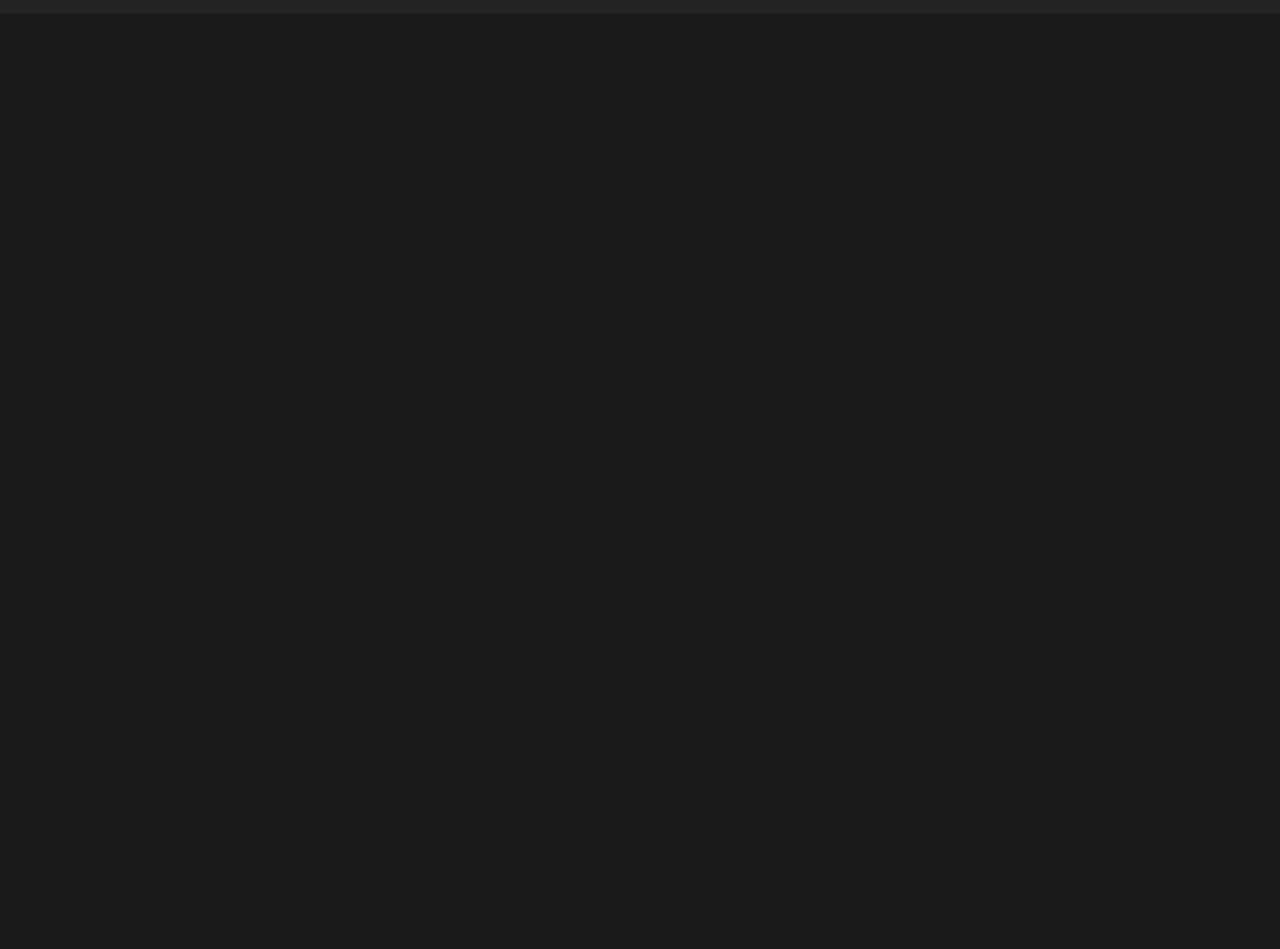
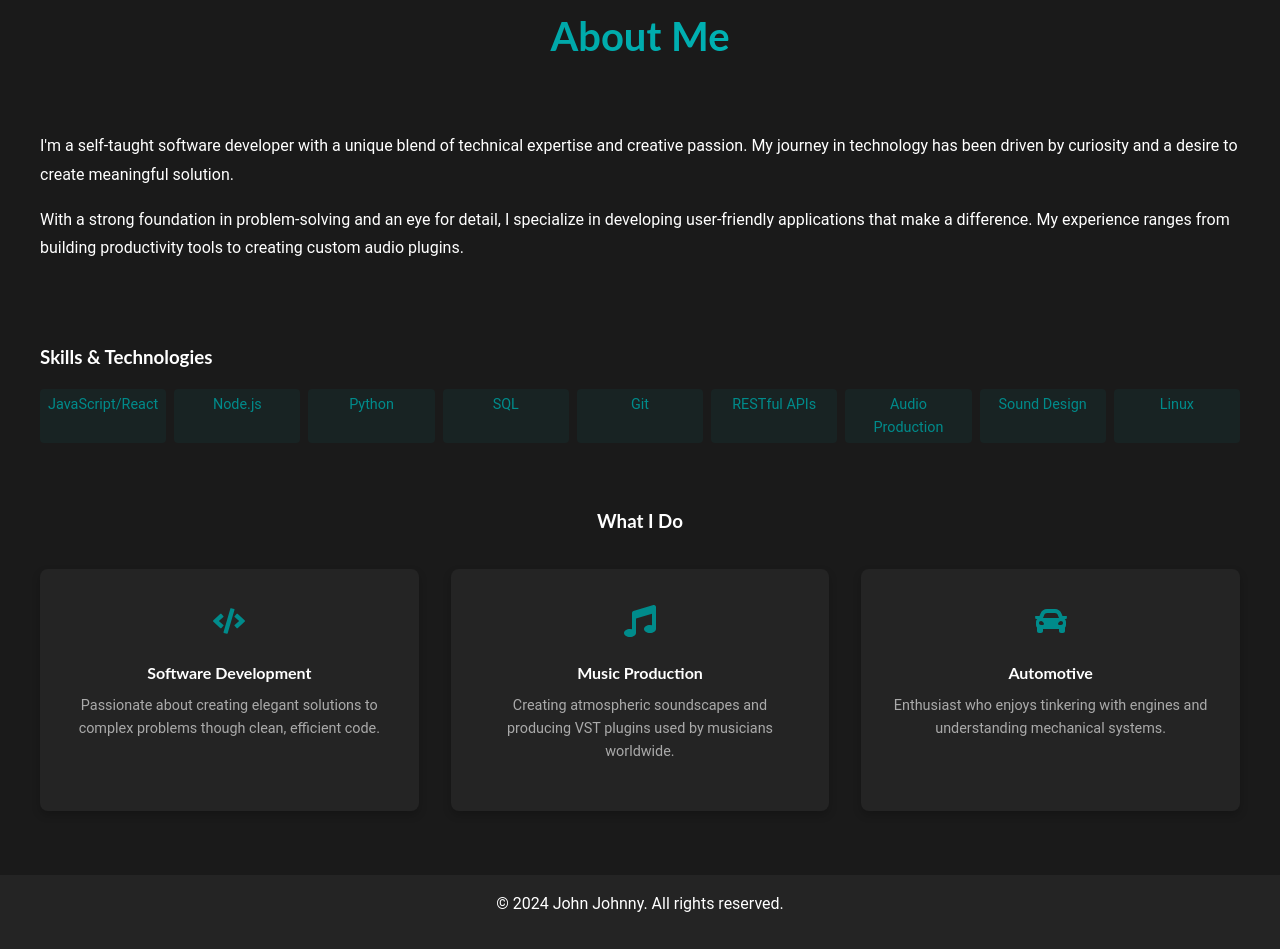
Before and after one commit to codelikeachode/react-app, a React (Create React App) app: page / in a window 1280 px wide. Shown: the part 860-1809 px from the top of the page. Before the commit the page ends 874 px from the top, so only its background shows below. Built offline with nearby package versions, Linux system fonts and the light colour scheme.

Commit message:
about me/formatting

```diff
--- a/src/App.js
+++ b/src/App.js
@@ -11,10 +11,12 @@ import Footer from './components/shared/Footer';
 
 // Home Components
 import Hero from './components/home/Hero';
+import About from './components/home/About';
 
 const HomePage = memo(() => (
   <>
   <Hero />
+  <About />
   </>
 ));
 
--- a/src/components/home/About.js
+++ b/src/components/home/About.js
@@ -0,0 +1,226 @@
+import React from 'react';
+import styled from 'styled-components';
+import { motion } from 'framer-motion';
+import { FaCode, FaMusic, FaCar } from 'react-icons/fa';
+
+const About = () => {
+    const containerVariants = {
+        hidden: { opacity: 0 },
+        visible: {
+            opacity: 1,
+            transition: {
+                staggerChildren: 0.2,
+            },
+        },
+    };
+
+    const itemVariants = {
+        hidden: { opacity: 0, y: 20 },
+        visible: {
+            opacity: 1,
+            y: 0,
+            transition: {
+                duration: 0.5,
+            },
+        },
+    };
+
+    const skills = [
+        'JavaScript/React',
+        'Node.js',
+        'Python',
+        'SQL',
+        'Git',
+        'RESTful APIs',
+        'Audio Production',
+        'Sound Design',
+        'Linux',
+    ];
+
+    const interests = [
+        {
+            icon: <FaCode />,
+            title: 'Software Development',
+            description: 'Passionate about creating elegant solutions to complex problems though clean, efficient code.',
+        },
+        {
+            icon: <FaMusic />,
+            title: 'Music Production',
+            description: 'Creating atmospheric soundscapes and producing VST plugins used by musicians worldwide.',
+        },
+        {
+            icon: <FaCar />,
+            title: 'Automotive',
+            description: 'Enthusiast who enjoys tinkering with engines and understanding mechanical systems.',
+        },
+    ];
+
+    return (
+        <AboutSection id="about">
+            <AboutContainer
+            as={motion.div}
+            variants={containerVariants}
+            initial="hidden"
+            whileInView="visible"
+            viewport={{ once: true, amount: 0.2 }}
+            >
+                <SectionTitle variants={itemVariants}>About Me</SectionTitle>
+
+                <ContentWrapper>
+                    <AboutContent variants={itemVariants}>
+                        <p>
+                            I'm a self-taught software developer with a unique blend of technical expertise
+                            and creative passion. My journey in technology has been driven by curiosity
+                            and a desire to create meaningful solution.
+                        </p>
+                        <p>
+                            With a strong foundation in problem-solving and an eye for detail, I specialize
+                            in developing user-friendly applications that make a difference. My experience
+                            ranges from building productivity tools to creating custom audio plugins.
+                        </p>
+                    </AboutContent>
+
+                    <SkillsSection variants={itemVariants}>
+                        <h3>Skills & Technologies</h3>
+                        <SkillsGrid>
+                            {skills.map((skill, index) => (
+                                <SkillTag
+                                key={index}
+                                as={motion.div}
+                                whileHover={{ scale: 1.05 }}
+                                whileTap={{ scale: 0.95 }}
+                                >
+                                    {skill}
+                                </SkillTag>
+                            ))}
+                        </SkillsGrid>
+                    </SkillsSection>
+                </ContentWrapper>
+
+                <InterestsSection variants={itemVariants}>
+                    <h3>What I Do</h3>
+                    <InterestsGrid>
+                        {interests.map((interest, index) => (
+                            <InterestCard
+                            key={index}
+                            as={motion.div}
+                            whileHover={{ y: -5 }}
+                            transition={{ duration: 0.2 }}
+                            >
+                                <IconWrapper>{interest.icon}</IconWrapper>
+                                <h4>{interest.title}</h4>
+                                <p>{interest.description}</p>
+                            </InterestCard>
+                        ))}
+                    </InterestsGrid>
+                </InterestsSection>
+            </AboutContainer>
+        </AboutSection>
+    );
+};
+
+const AboutSection = styled.section`
+    background: ${({ theme }) => theme.colors.background};
+    padding: ${({ theme }) => `${theme.spacing.xl} ${theme.spacing.md}`};
+    min-height: 100vh;
+    display: flex;
+    align-items: center;
+`;
+
+const AboutContainer = styled(motion.div)`
+    max-width: 1200px;
+    margin: 0 auto;
+    width: 100%;
+`;
+
+const SectionTitle = styled(motion.h2)`
+    font-size: 2.5rem;
+    margin-bottom: ${({ theme }) => theme.spacing.xl};
+    text-align: center;
+    background: linear-gradient(120deg, ${({ theme }) => theme.colors.primary}, ${({ theme }) => theme.colors.accent});
+    -webkit-background-clip: text;
+    -webkit-text-fill-color: transparent;
+`;
+
+const ContentWrapper = styled.div`
+    display: grid;
+    grid-template-colums: 1fr 1fr;
+    gap: ${({ theme }) => theme.spacing.xl};
+    margin-bottom: ${({ theme }) => theme.spacing.xl};
+
+    @media (max-width: ${({ theme }) => theme.breakpoints.tablet}) {
+    grid-template-colums: 1fr;
+    }
+`;
+
+const AboutContent = styled(motion.div)`
+    p {
+        margin-bottom: ${({ theme }) => theme.spacing.md};
+        line-height: 1.8;
+        olor: ${({ theme }) => theme.colors.textSecondary};
+    }
+`;
+
+const SkillsSection = styled(motion.div)`
+    h3 {
+        margin-bottom: ${({ theme }) => theme.spacing.md};
+        color: ${({ theme }) => theme.colors.text};
+    }
+`;
+
+const SkillsGrid = styled.div`
+    display: grid;
+    grid-template-columns: repeat(auto-fill, minmax(120px, 1fr));
+    gap: ${({ theme }) => theme.spacing.sm};
+`;
+
+const SkillTag = styled(motion.div)`
+    background: ${({ theme }) => `${theme.colors.primary}15`};
+    color: ${({ theme }) => theme.colors.primary};
+    padding: ${({ theme }) => `${theme.spacing.xs} ${theme.spacing.sm}`};
+    border-radius: ${({ theme }) => theme.borderRadius.small};
+    text-align: center;
+    font-size: 0.9rem;
+    cursor: default;
+`;
+
+const InterestsSection = styled(motion.div)`
+  h3 {
+    text-align: center;
+    margin-bottom: ${({ theme }) => theme.spacing.lg};
+    color: ${({ theme }) => theme.colors.text};
+  }
+`;
+
+const InterestsGrid = styled.div`
+  display: grid;
+  grid-template-columns: repeat(auto-fit, minmax(250px, 1fr));
+  gap: ${({ theme }) => theme.spacing.lg};
+`;
+
+const InterestCard = styled(motion.div)`
+  background: ${({ theme }) => theme.colors.surface};
+  padding: ${({ theme }) => theme.spacing.lg};
+  border-radius: ${({ theme }) => theme.borderRadius.medium};
+  text-align: center;
+  box-shadow: ${({ theme }) => theme.shadows.medium};
+
+  h4 {
+    color: ${({ theme }) => theme.colors.text};
+    margin: ${({ theme }) => theme.spacing.sm} 0;
+  }
+
+  p {
+    color: ${({ theme }) => theme.colors.textSecondary};
+    font-size: 0.9rem;
+    line-height: 1.6;
+  }
+`;
+
+const IconWrapper = styled.div`
+  font-size: 2rem;
+  color: ${({ theme }) => theme.colors.primary};
+  margin-bottom: ${({ theme }) => theme.spacing.sm};
+`;
+
+export default About;
--- a/src/components/shared/Navbar.js
+++ b/src/components/shared/Navbar.js
@@ -76,7 +76,7 @@ const Navbar = () => {
         <Nav $scrolled={scrolled}>
             <NavContainer>
                 <Logo to="/">
-                <span>Your</span>Name
+                <span>John</span>Johnny
                 </Logo>
 
                 <MenuIcon onClick={() => setIsOpen(!isOpen)}>
```
